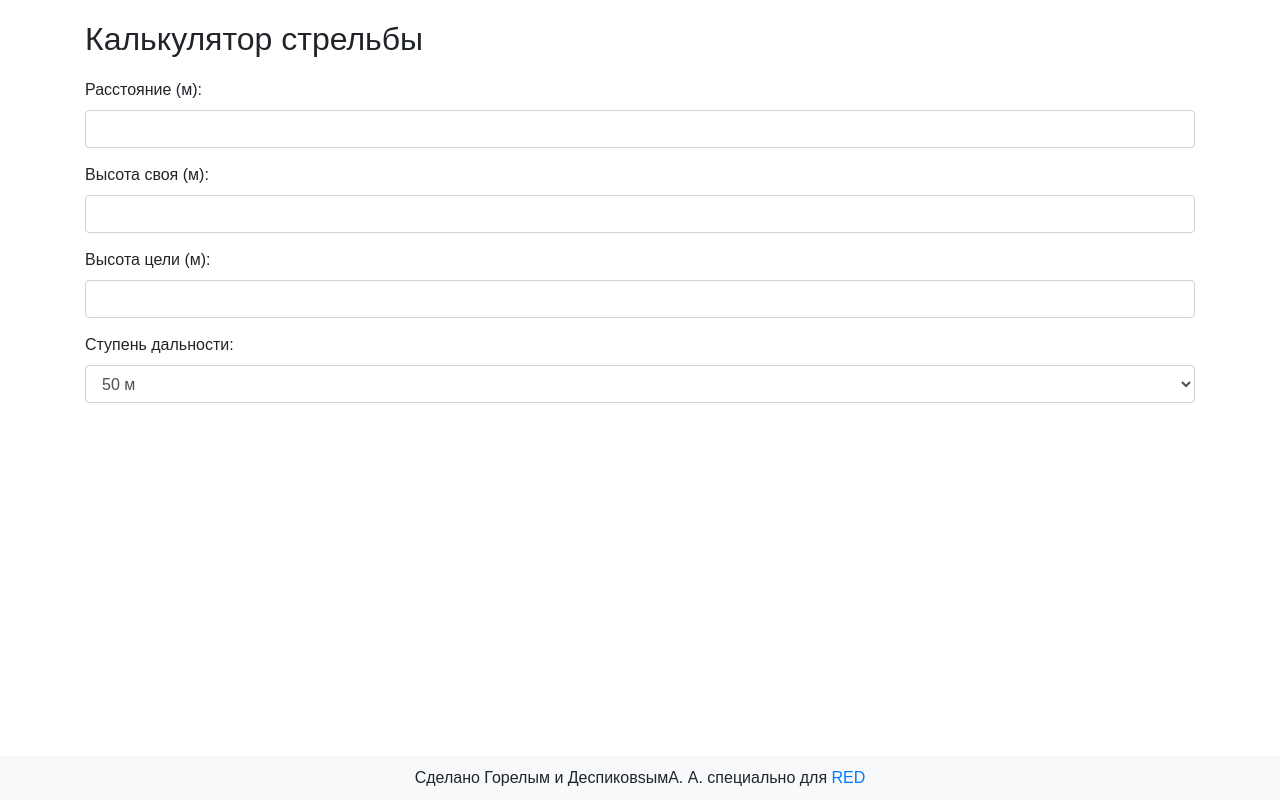
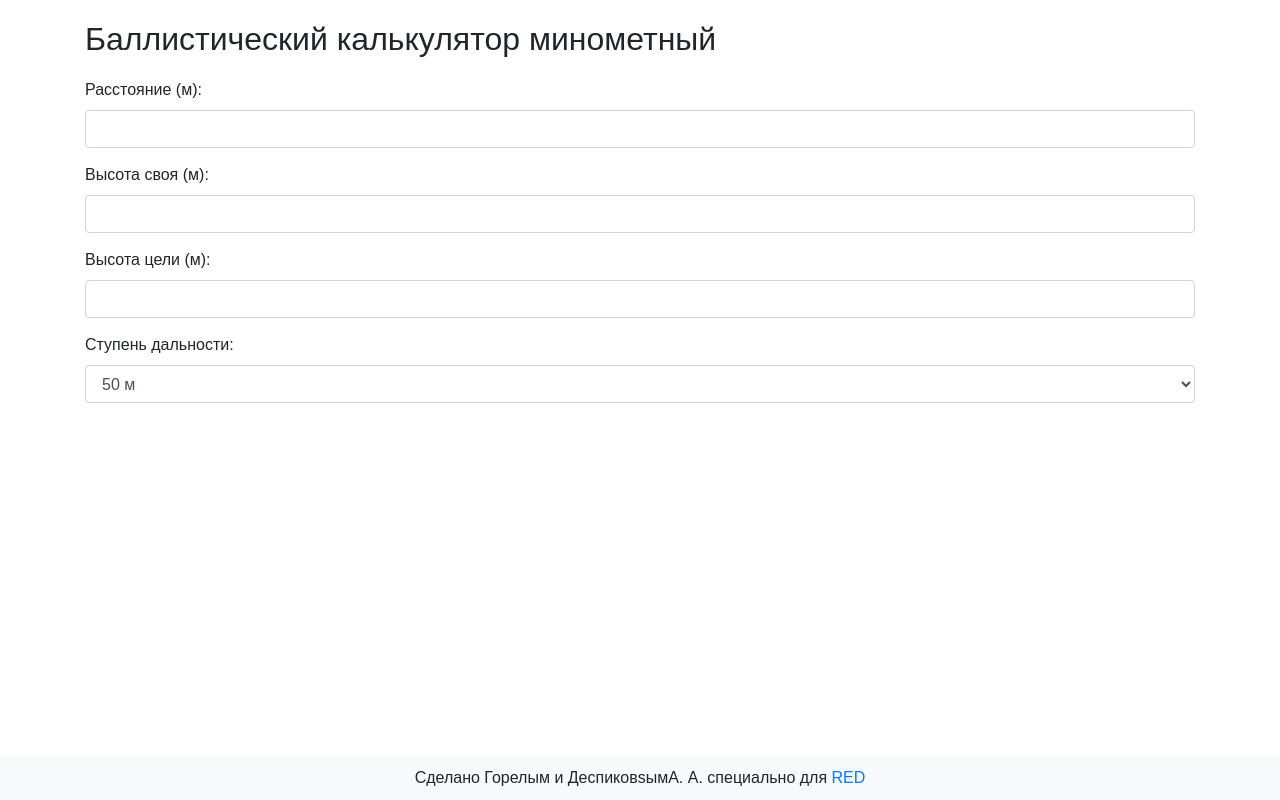
Before and after one commit to dEspiseon/calcART, a website: page public/index.html in a window 1280 px wide. Drawn offline with nearby package versions, Linux system fonts and the light colour scheme.

Commit message:
no message

```diff
--- a/public/index.html
+++ b/public/index.html
@@ -37,7 +37,7 @@
 </head>
 <body>
     <div class="container">
-        <h2>Калькулятор стрельбы</h2>
+        <h2>Баллистический калькулятор минометный</h2>
         <form>
             <div class="form-group">
                 <label for="clientdistance">Расстояние (м):</label>
```
